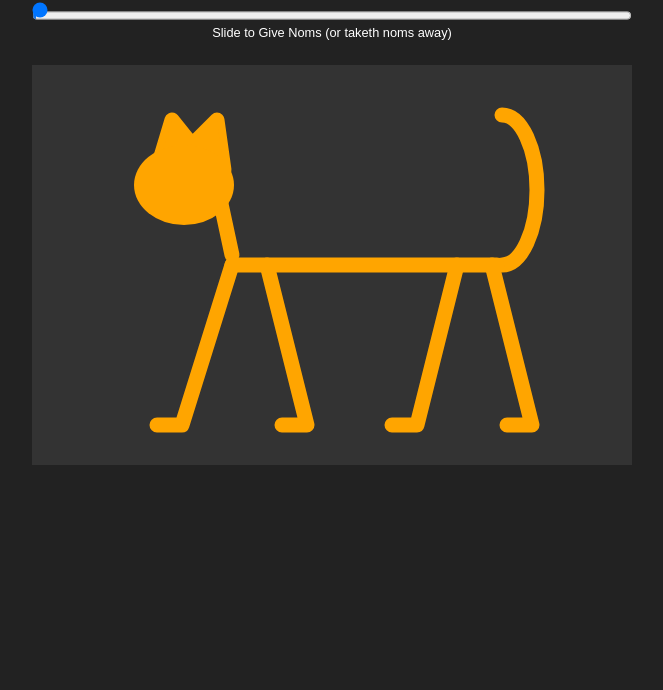
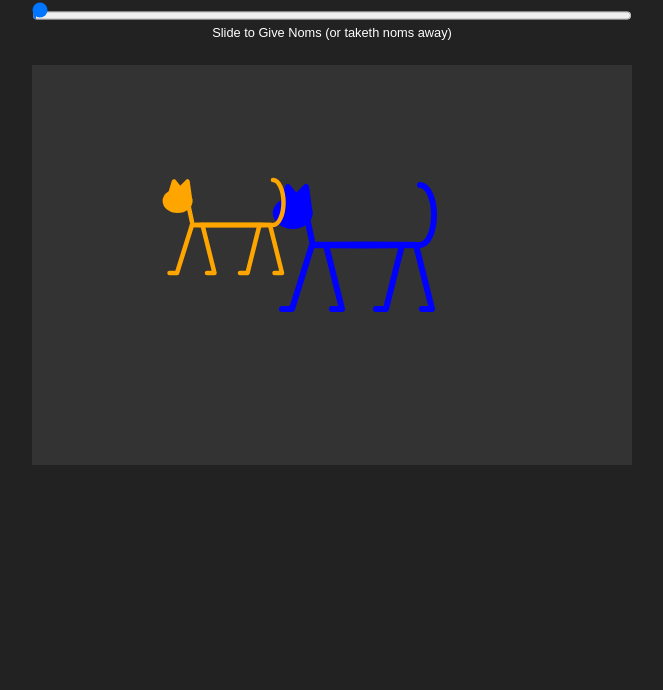
Before and after one commit to bowtothetallone/interactive-cats, a plain HTML site: page index.html in a window 1280 px wide. Shown: the part 110-800 px from the top of the page, without its empty margins (308-971 px from the left). Drawn offline with Linux system fonts and the light colour scheme.

Commit message:
Cat constructor takes config object, drawCat() takes a Cat object

```diff
--- a/cat-image.js
+++ b/cat-image.js
@@ -1,87 +1,92 @@
+var nom = document.getElementById('nomNumber')
 var canvas = document.getElementById('cat-canvas')
+var context = canvas.getContext('2d')
 
-var canvasRenderingContext = canvas.getContext('2d')
+nom.oninput = function () {
+  catA.weight = this.value
 
-var myColor = catA.color
-canvasRenderingContext.strokeStyle = myColor
-canvasRenderingContext.fillStyle = myColor
-canvasRenderingContext.lineJoin = 'round'
-canvasRenderingContext.lineCap = 'round'
-canvasRenderingContext.lineWidth = 15
+  context.clearRect(0, 0, canvas.width, canvas.height);
+  drawCat(catB)
+  drawCat(catA)
+}
 
-function drawCat() {
+function drawCat (cat) {
+  var x = cat.x || 0
+  var y = cat.y || 0
+  var scale = cat.scale || 1
+  var weight = cat.weight || 1
+  var color = cat.color
+
+  context.save()
+  context.translate(x, y)
+  context.scale(scale, scale)
+
+  context.strokeStyle = color
+  context.fillStyle = color
+  context.lineJoin = 'round'
+  context.lineCap = 'round'
+  context.lineWidth = 15
+
   //frontLegs
-canvasRenderingContext.beginPath()
-canvasRenderingContext.moveTo(125, 360)
-canvasRenderingContext.lineTo(150, 360)
-canvasRenderingContext.lineTo(200, 200)
+  context.beginPath()
+  context.moveTo(125, 360)
+  context.lineTo(150, 360)
+  context.lineTo(200, 200)
 
-canvasRenderingContext.moveTo(250, 360)
-canvasRenderingContext.lineTo(275, 360)
-canvasRenderingContext.lineTo(235, 200)
+  context.moveTo(250, 360)
+  context.lineTo(275, 360)
+  context.lineTo(235, 200)
 
   //BackLegs
-canvasRenderingContext.moveTo(360, 360)
-canvasRenderingContext.lineTo(385, 360)
-canvasRenderingContext.lineTo(425, 200)
+  context.moveTo(360, 360)
+  context.lineTo(385, 360)
+  context.lineTo(425, 200)
 
-canvasRenderingContext.moveTo(475, 360)
-canvasRenderingContext.lineTo(500, 360)
-canvasRenderingContext.lineTo(460, 200)
+  context.moveTo(475, 360)
+  context.lineTo(500, 360)
+  context.lineTo(460, 200)
 
   //neck
-canvasRenderingContext.moveTo(185, 120)
-canvasRenderingContext.lineTo(200, 190)
+  context.moveTo(185, 120)
+  context.lineTo(200, 190)
 
-canvasRenderingContext.stroke()
+  context.stroke()
 
   //Tail
-canvasRenderingContext.beginPath()
-canvasRenderingContext.ellipse(470, 125, 75, 35, Math.PI * .50, 0, Math.PI, true);
-canvasRenderingContext.stroke()
+  context.beginPath()
+  context.ellipse(470, 125, 75, 35, Math.PI * .50, 0, Math.PI, true);
+  context.stroke()
 
   //Ears
-canvasRenderingContext.beginPath()
-canvasRenderingContext.moveTo(125, 105)
-canvasRenderingContext.lineTo(140, 55)
-canvasRenderingContext.lineTo(160, 80)
-canvasRenderingContext.lineTo(185, 55)
-canvasRenderingContext.lineTo(192, 105)
+  context.beginPath()
+  context.moveTo(125, 105)
+  context.lineTo(140, 55)
+  context.lineTo(160, 80)
+  context.lineTo(185, 55)
+  context.lineTo(192, 105)
 
-
-canvasRenderingContext.stroke()
-canvasRenderingContext.fill()
+  context.stroke()
+  context.fill()
 
   //head
-canvasRenderingContext.beginPath()
-canvasRenderingContext.ellipse(152, 120, 50, 40, Math.PI, 0, 2 * Math.PI)
-canvasRenderingContext.fill()
+  context.beginPath()
+  context.ellipse(152, 120, 50, 40, Math.PI, 0, 2 * Math.PI)
+  context.fill()
 
   //default body
-canvasRenderingContext.beginPath()
-canvasRenderingContext.moveTo(200, 200)
-canvasRenderingContext.lineTo(465, 200)
-canvasRenderingContext.stroke()
+  context.beginPath()
+  context.moveTo(200, 200)
+  context.lineTo(465, 200)
+  context.stroke()
+
+  //chonky body
+  context.beginPath()
+  context.ellipse(332, 200, weight, 130, Math.PI / 2, 0, 2 * Math.PI)
+  context.fill()
+  context.stroke()
+
+  context.restore()
 }
 
-//chonky body
-var weight = 0
-var nom = document.getElementById('nomNumber')
-
-function chonk(){
-  canvasRenderingContext.beginPath()
-  canvasRenderingContext.ellipse(332, 200, weight, 130, Math.PI / 2, 0, 2 * Math.PI)
-  canvasRenderingContext.fillStyle = myColor
-  canvasRenderingContext.fill()
-  canvasRenderingContext.strokeStyle = myColor
-  canvasRenderingContext.stroke()
-}
-
-nom.oninput = function() {
-  weight = this.value
-  canvasRenderingContext.clearRect(0, 0, canvas.width, canvas.height);
-  drawCat()
-  chonk()
-}
-
-drawCat()
+drawCat(catB)
+drawCat(catA)
--- a/cat.js
+++ b/cat.js
@@ -7,8 +7,6 @@ var myCat = {
         'father': 'Darth'
     }
 }
-
-
 
 var catname
 for (name in myCat) {
@@ -29,13 +27,17 @@ for (i = 0; i < catProperties.length; i += 1) {
     console.log(propertyName + ': ' + myCat[propertyName])
 }
 
-function Cat (name, color){
-    this.name = name
-    this.color = color
+function Cat (config){
+    this.name = config.name
+    this.color = config.color
+    this.x = config.x || 0
+    this.y = config.y || 0
+    this.scale = config.scale || 1
     console.log('New cat was created ', this)
 }
 
 Cat.prototype = {
+    weight: 1,
     speed: 5,
     sleep: 9000,
     foodLevel: 0,
@@ -50,7 +52,19 @@ Cat.prototype = {
     }
 }
 
-var catA = new Cat('Grover', 'orange')
-var catB = new Cat('Baxter', 'Blue')
+var catA = new Cat({
+    name: 'Grover',
+    color: 'orange',
+    x: 100,
+    y: 100,
+    scale: 0.3
+})
+var catB = new Cat({
+    name: 'Baxter',
+    color: 'Blue',
+    x: 200,
+    y: 100,
+    scale: 0.4
+})
 
 console.log(catA, catB)
--- a/index.html
+++ b/index.html
@@ -9,8 +9,7 @@
 </head>
 <body>
     <div class="page-wrap">
-        <h1>Feed the Cat</h1>
-
+        <h1>Feed the Cats</h1>
         <div class="slidecontainer">
             <input type="range" min="0" max="100" value="0" class="slider" id="nomNumber">
             <label class="label" for="nomNumber">Slide to Give Noms (or taketh noms away)</label>
--- a/style.css
+++ b/style.css
@@ -51,27 +51,9 @@ canvas {
 .slidecontainer {
   width: 100%; /* Width of the outside container */
 }
-/* Mouse-over effects */
 
 .slider {
   width: 100%;
   height: 1px;
   background: #666;
 }
-
-.slider::-webkit-slider-thumb {
-  appearance: none;
-  width: 25px;
-  height: 25px;
-  border-radius: 50%;
-  background: rgb(25, 192, 204);
-  cursor: pointer;
-}
-
-.slider::-moz-range-thumb {
-  width: 25px;
-  height: 25px;
-  border-radius: 50%;
-  background: rgb(25, 192, 204);
-  cursor: pointer;
-}
```
Lines whose indentation alone changed are shown as unchanged.
